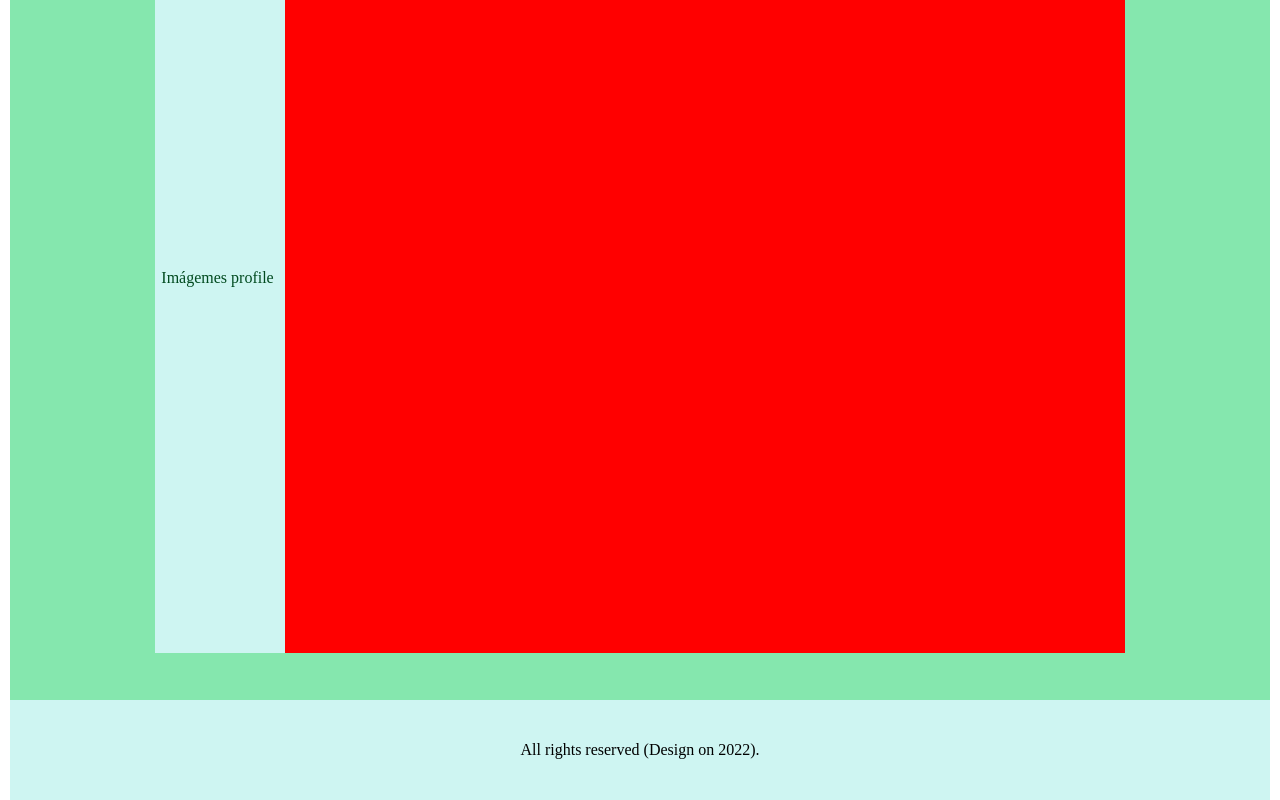
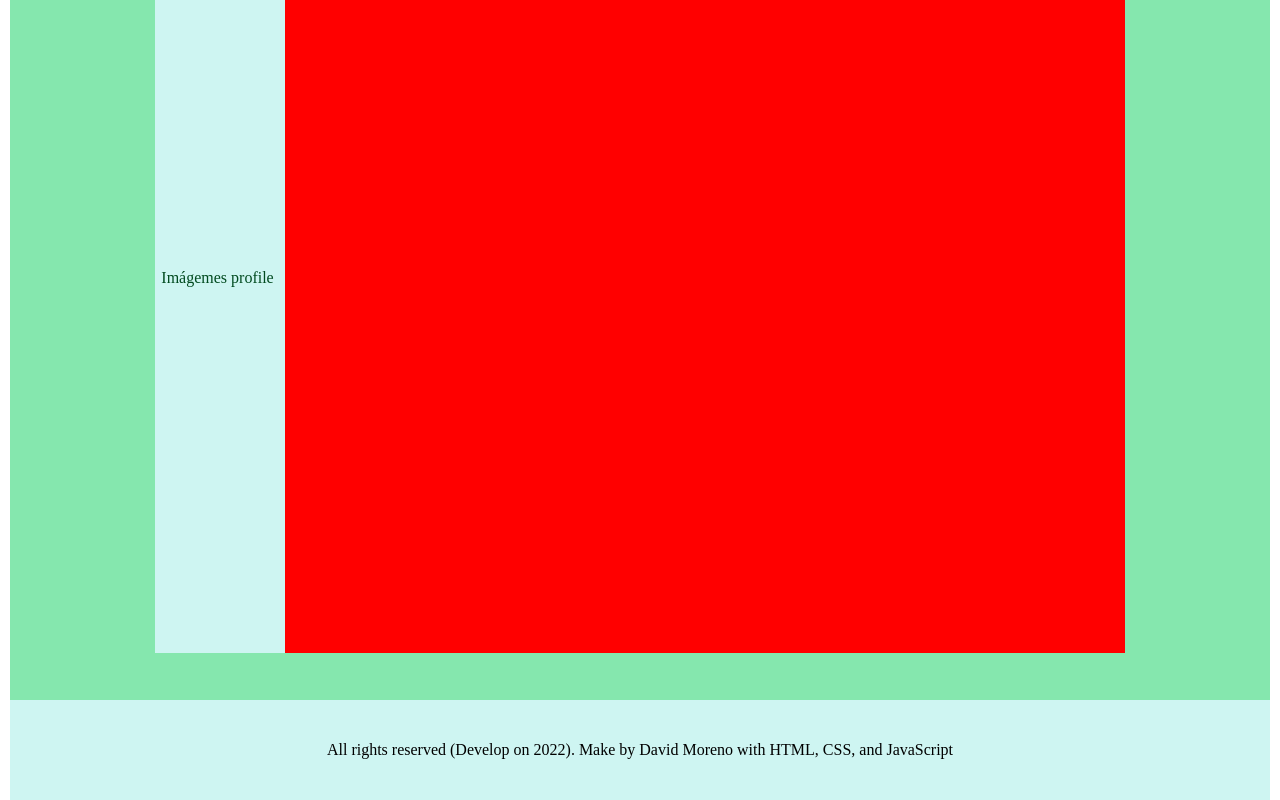
Before and after one commit to CesarDavidMorenR/task-management, a plain HTML site: page índex.html in a window 1280 px wide. Shown: the part 2282-3082 px from the top of the page. Drawn offline with Linux system fonts and the light colour scheme.

Commit message:
Footer with sign and languages

```diff
--- a/índex.html
+++ b/índex.html
@@ -130,7 +130,7 @@
          </section>
 
          <footer class="mainFooter">
-            <p>All rights reserved (Design on 2022).</p>
+            <p>All rights reserved (Develop on 2022). Make by David Moreno with HTML, CSS, and JavaScript</p>
          </footer>
 
    </section>
```
